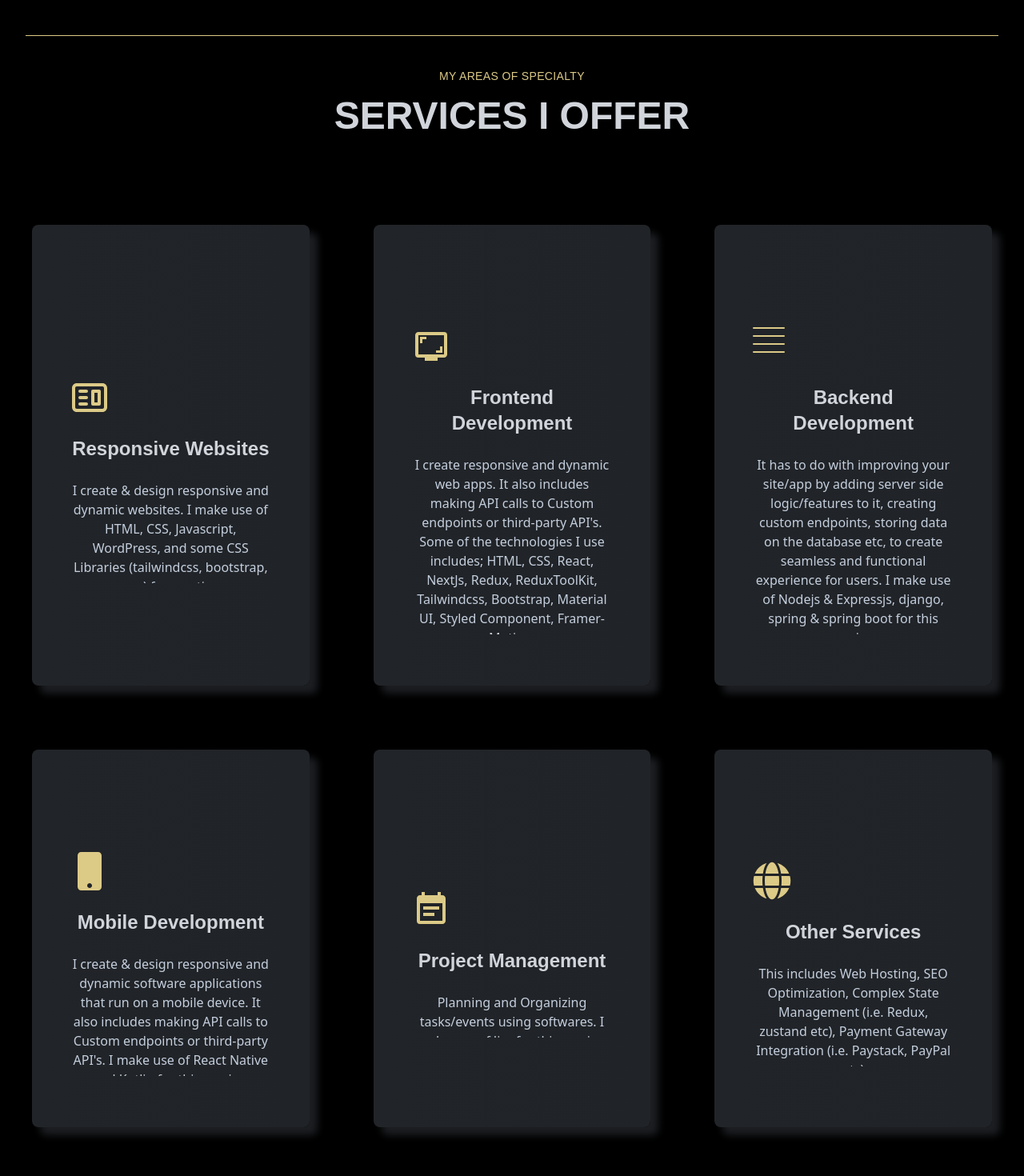
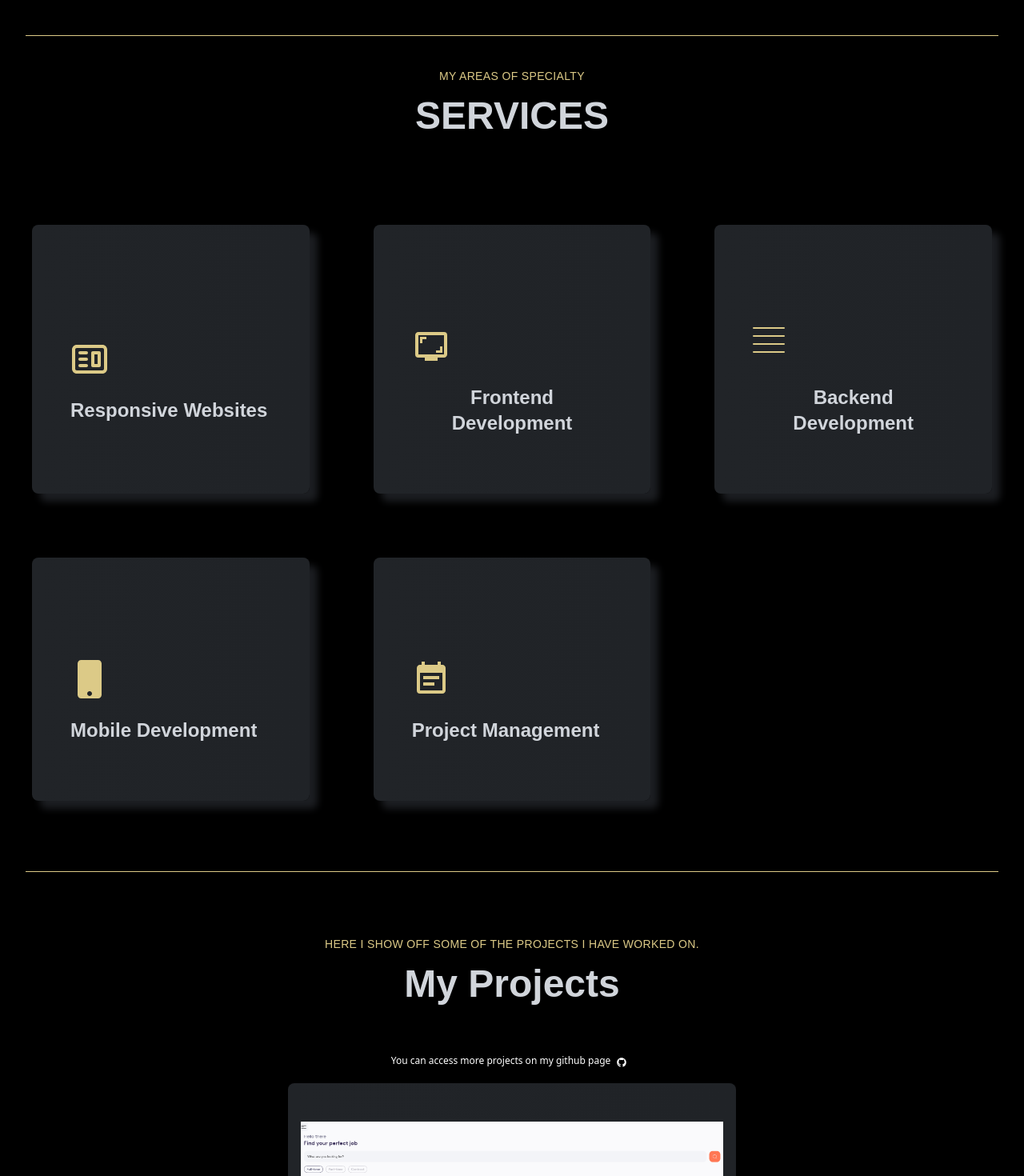
Before and after one commit to kulklex/kulklex2.0, a Next.js app: page / in a window 1280 px wide. Shown: the part 1000-2470 px from the top of the page at 80% size. Built offline with nearby package versions, Linux system fonts and the light colour scheme.

Commit message:
Update Features.tsx

```diff
--- a/components/Features/Features.tsx
+++ b/components/Features/Features.tsx
@@ -10,37 +10,29 @@ type Props = {}
 export default function Features({}: Props) {
   return (
     <section id="services" className='w-full flex flex-col justify-center items-center text-center h-full pb-20 py-10 border-b-[1px] border-b-designColor'>
-      <Title title="my areas of specialty" desc="SERVICES I OFFER" />
+      <Title title="my areas of specialty" desc="SERVICES" />
       <div className="w-full h-full grid grid-cols-1 md:grid-cols-2  xl:grid-cols-3 gap-6 xl:gap-20 my-4 px-2 py-4">
         <Card
           title="Responsive Websites"
-          desc="I create & design responsive and dynamic websites. I make use of HTML, CSS, Javascript, WordPress, and some CSS Libraries (tailwindcss, bootstrap, sass) for creation."
           icon={<CgWebsite />}
         />
         <Card
           title="Frontend Development"
-          desc="I create responsive and dynamic web apps. It also includes making API calls to Custom endpoints or third-party API's. Some of the technologies I use includes; HTML, CSS, React, NextJs, Redux, ReduxToolKit, Tailwindcss, Bootstrap, Material UI, Styled Component, Framer-Motion."
+
           icon={<MdOutlineScreenshotMonitor />}
         />
         <Card
           title="Backend Development"
-          desc="It has to do with improving your site/app by adding server side logic/features to it, creating custom endpoints, storing data on the database etc, to create seamless and functional experience for users. I make use of Nodejs & Expressjs, django, spring & spring boot for this service."
+
 
         />
         <Card
           title="Mobile Development"
-          desc="I create & design responsive and dynamic software applications that run on a mobile device. It also includes making API calls to Custom endpoints or third-party API's. I make use of React Native and Kotlin for this service."
           icon={<FaMobile />}
         />
         <Card
           title="Project Management"
-          desc="Planning and Organizing tasks/events using softwares. I make use of Jira for this service."
-          icon={<MdEventNote />}
-        />
-        <Card
-          title="Other Services"
-          desc="This includes Web Hosting, SEO Optimization, Complex State Management (i.e. Redux, zustand etc), Payment Gateway Integration (i.e. Paystack, PayPal etc) "
-          icon={<FaGlobe />}
+         icon={<MdEventNote />}
         />
       </div>
     </section>
```
